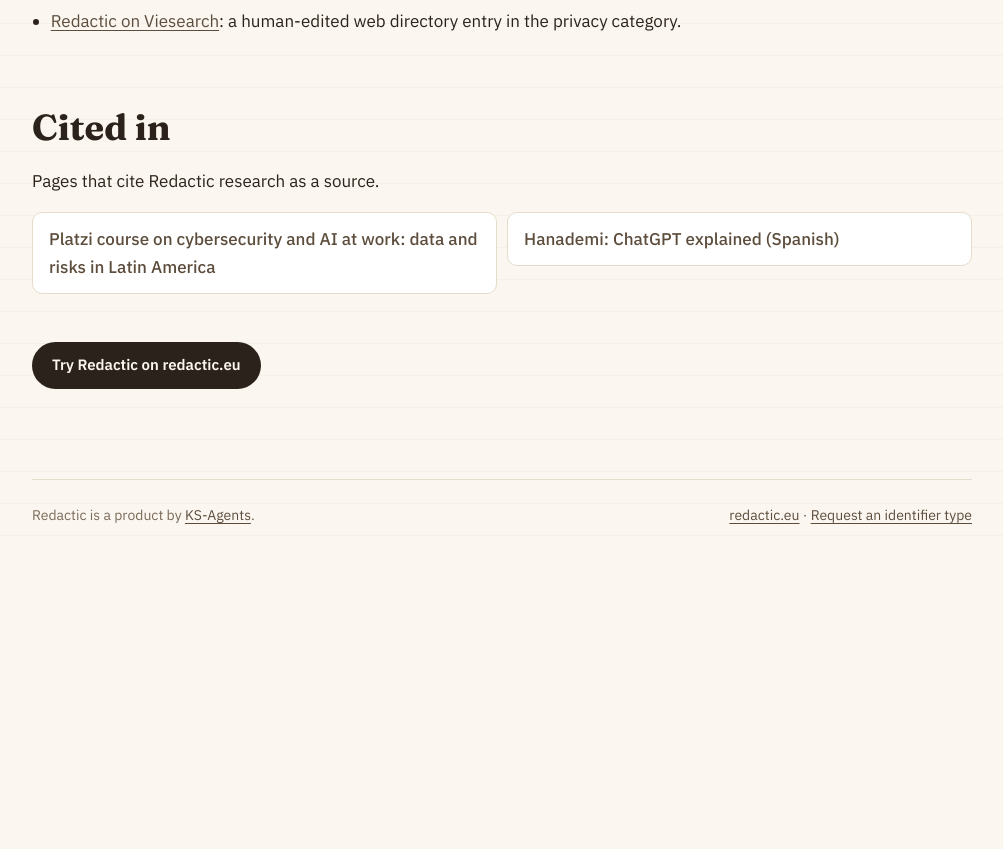
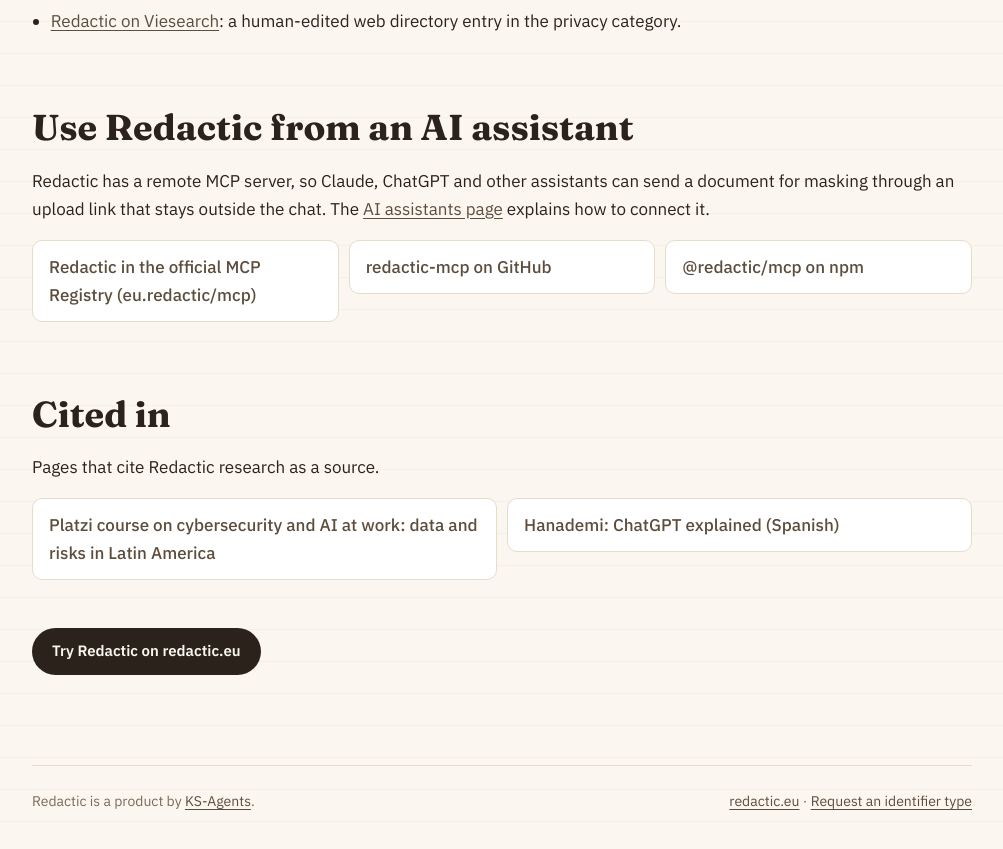
Before and after one commit to egesia1/redactic-docs, a plain HTML site: page docs/index.html in a window 1280 px wide. Shown: the part 7714-8563 px from the top of the page, without its empty margins (138-1141 px from the left). Before the commit the page ends 8281 px from the top, so only its background shows below. Drawn offline with Linux system fonts and the light colour scheme.

Commit message:
Add Redactic MCP server: AI assistants page, MCP Registry, GitHub and npm

```diff
--- a/docs/index.html
+++ b/docs/index.html
@@ -267,6 +267,14 @@ footer{margin:90px 0 40px;padding-top:24px;border-top:1px solid var(--line);colo
   <li><a href="https://viesearch.com/2agta/redactic-document-redaction-for-gdpr-and-ai">Redactic on Viesearch</a>: a human-edited web directory entry in the privacy category.</li>
 </ul>
 
+<h2>Use Redactic from an AI assistant</h2>
+<p>Redactic has a remote MCP server, so Claude, ChatGPT and other assistants can send a document for masking through an upload link that stays outside the chat. The <a href="https://redactic.eu/ai-assistants/">AI assistants page</a> explains how to connect it.</p>
+<ul class="listed">
+  <li><a href="https://registry.modelcontextprotocol.io/v0/servers?search=eu.redactic">Redactic in the official MCP Registry (eu.redactic/mcp)</a></li>
+  <li><a href="https://github.com/redactic/redactic-mcp">redactic-mcp on GitHub</a></li>
+  <li><a href="https://www.npmjs.com/package/@redactic/mcp">@redactic/mcp on npm</a></li>
+</ul>
+
 <h2>Cited in</h2>
 <p>Pages that cite Redactic research as a source.</p>
 <ul class="listed">
```
Also changed, not shown: 1 other file.
